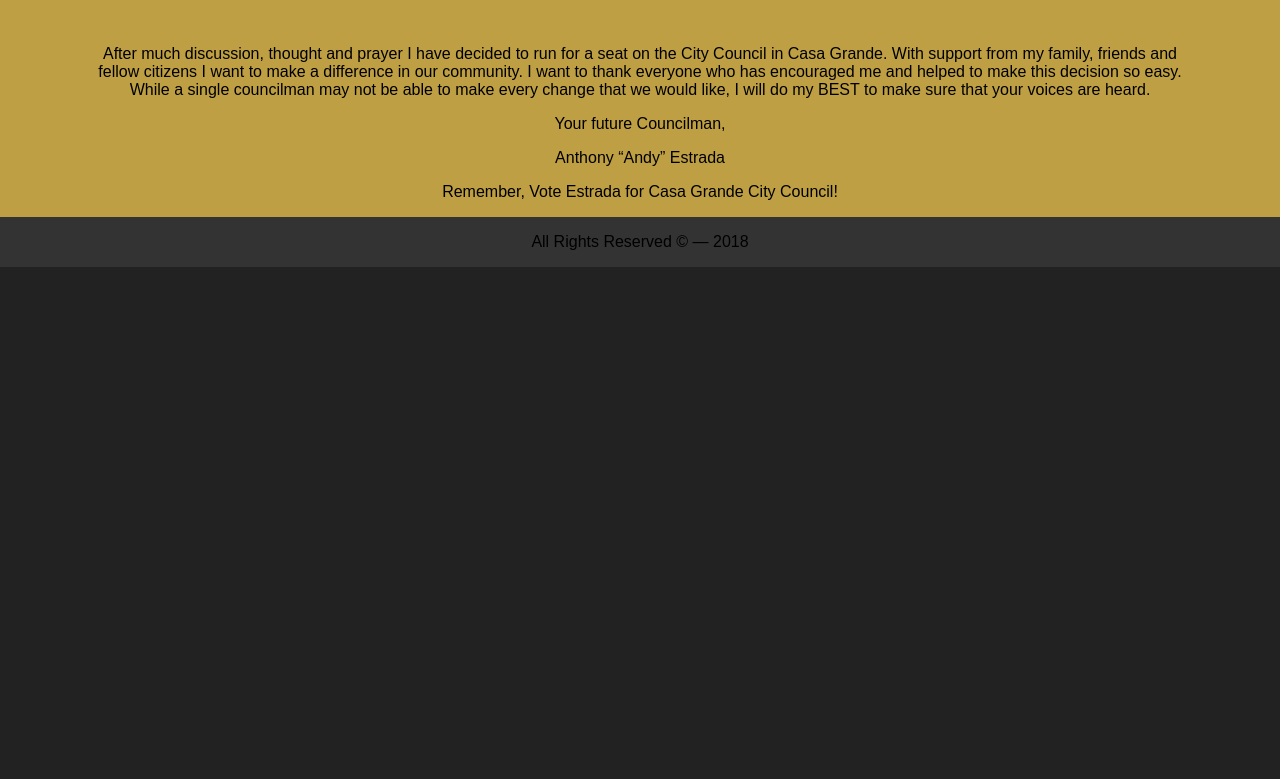
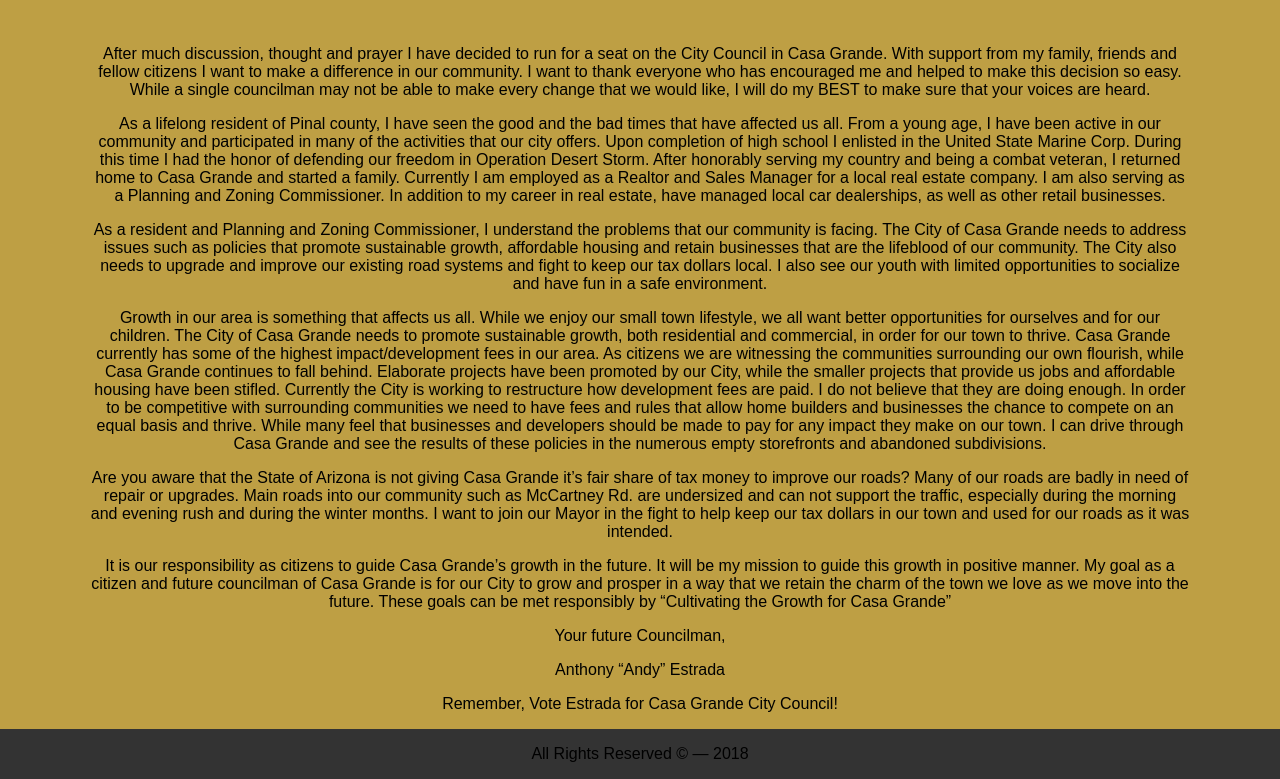
Before and after one commit to MarcusG86/andy-estrada, a plain HTML site: page index.html in a window 1280 px wide. Shown: the part 895-1674 px from the top of the page. Before the commit the page ends 1162 px from the top, so only its background shows below. Drawn offline with Linux system fonts and the light colour scheme.

Commit message:
Updated Mission Statement

```diff
--- a/index.html
+++ b/index.html
@@ -51,6 +51,18 @@
       <p>
         After much discussion, thought and prayer I have decided to run for a seat on the City Council in Casa Grande. With support from my family, friends and fellow citizens I want to make a difference in our community. I want to thank everyone who has encouraged me and helped to make this decision so easy. While a single councilman may not be able to make every change that we would like, I will do my BEST to make sure that your voices are heard.
       </p>
+
+      <p>As a lifelong resident of Pinal county, I have seen the good and the bad times that have affected us all. From a young age, I have been active in our community and participated in many of the activities that our city offers. Upon completion of high school I enlisted in the United State Marine Corp. During this time I had the honor of defending our freedom in Operation Desert Storm. After honorably serving my country and being a combat veteran, I returned home to Casa Grande and started a family. Currently I am employed as a Realtor and Sales Manager for a local real estate company. I am also serving as a Planning and Zoning Commissioner. In addition to my career in real estate, have managed local car dealerships, as well as other retail businesses.
+      </p>
+      <p>As a resident and Planning and Zoning Commissioner, I understand the problems that our community is facing. The City of Casa Grande needs to address issues such as policies that promote sustainable growth, affordable housing and retain businesses that are the lifeblood of our community. The City also needs to upgrade and improve our existing road systems and fight to keep our tax dollars local. I also see our youth with limited opportunities to socialize and have fun in a safe environment.
+      </p>
+      <p>Growth in our area is something that affects us all. While we enjoy our small town lifestyle, we all want better opportunities for ourselves and for our children. The City of Casa Grande needs to promote sustainable growth, both residential and commercial, in order for our town to thrive. Casa Grande currently has some of the highest impact/development fees in our area. As citizens we are witnessing the communities surrounding our own flourish, while Casa Grande continues to fall behind. Elaborate projects have been promoted by our City, while the smaller projects that provide us jobs and affordable housing have been stifled. Currently the City is working to restructure how development fees are paid. I do not believe that they are doing enough. In order to be competitive with surrounding communities we need to have fees and rules that allow home builders and businesses the chance to compete on an equal basis and thrive. While many feel that businesses and developers should be made to pay for any impact they make on our town. I can drive through Casa Grande and see the results of these policies in the numerous empty storefronts and abandoned subdivisions.
+      </p>
+      <p>Are you aware that the State of Arizona is not giving Casa Grande it’s fair share of tax money to improve our roads? Many of our roads are badly in need of repair or upgrades. Main roads into our community such as McCartney Rd. are undersized and can not support the traffic, especially during the morning and evening rush and during the winter months. I want to join our Mayor in the fight to help keep our tax dollars in our town and used for our roads as it was intended.
+      </p>
+      <p>It is our responsibility as citizens to guide Casa Grande’s growth in the future. It will be my mission to guide this growth in positive manner. My goal as a citizen and future councilman of Casa Grande is for our City to grow and prosper in a way that we retain the charm of the town we love as we move into the future. These goals can be met responsibly by “Cultivating the Growth for Casa Grande”
+      </p>
+
       <p>
         Your future Councilman,
       </p>
```
